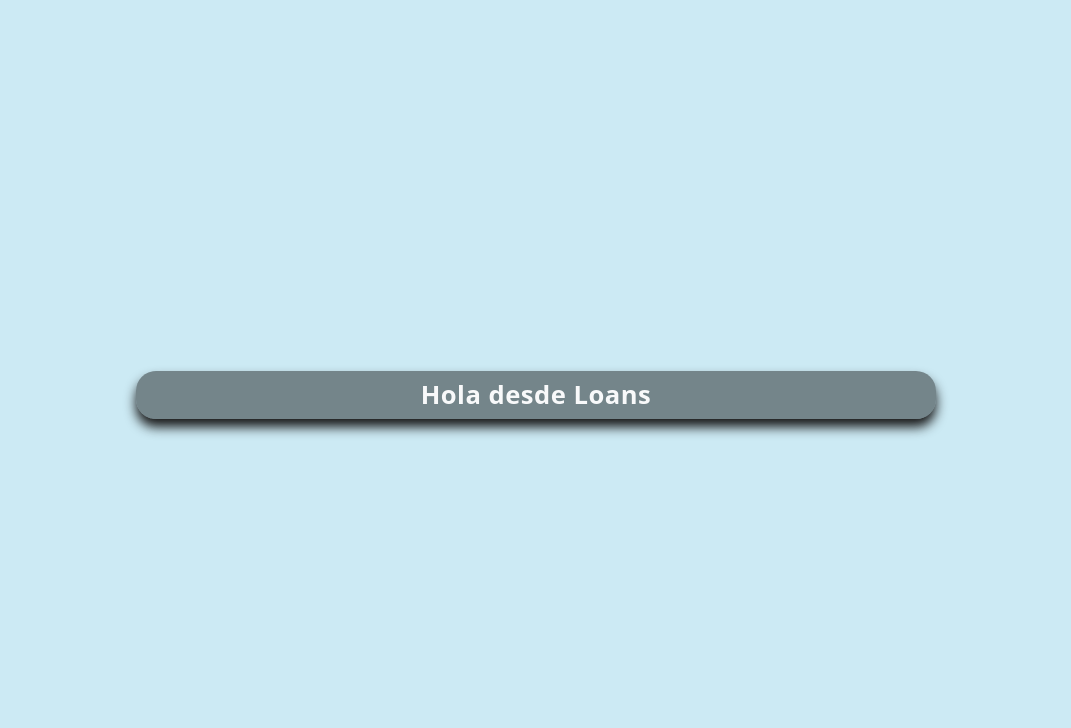
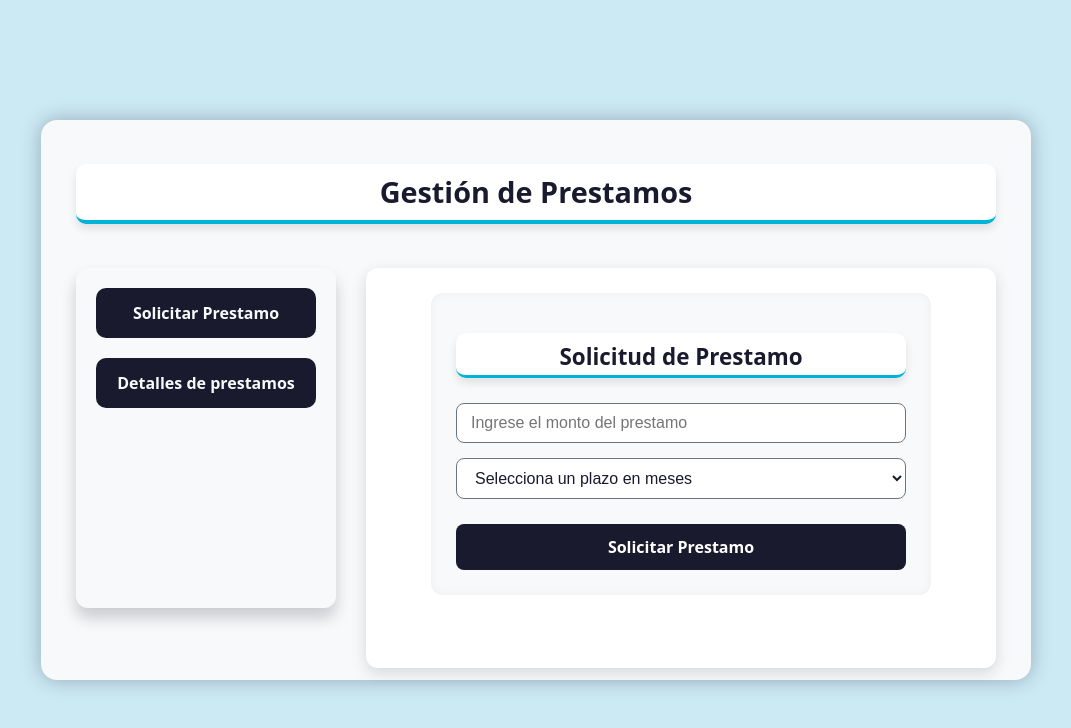
Before and after one commit to Franco-124/Proyecto_Web_Banco, a React (Vite) app: page /loans in a window 1280 px wide. Shown: the top 728 px of the page, without its empty margins (104-1175 px from the left). Built offline with nearby package versions, Linux system fonts and the light colour scheme.

Commit message:
feat: implement loan management with request and history components for enhanced user experience

```diff
--- a/src/components/Accounts/Accounts.css
+++ b/src/components/Accounts/Accounts.css
@@ -23,7 +23,7 @@
 }
 
 
-h1 {
+#accounts-container h1 {
   text-align: center;
   color: var(--color-claro);
   background-color: rgba(0, 0, 0, 0.436);
@@ -39,7 +39,7 @@ h1 {
 
 }
 
-h1:hover {
+#accounts-container h1:hover {
   transform: scale(1.01);
 }
 
--- /dev/null
+++ b/src/components/Loans/LoanHistory.jsx
@@ -0,0 +1,45 @@
+
+function LoansHistory() {
+
+    const loans_history = [
+        {
+            "monto": 2500000,
+            "plazo": "12 meses",
+            "estado": "aprobado",
+            "fecha_solicitud": "2025-01-15"
+        },
+        {
+            "monto": 1800000,
+            "plazo": "6 meses",
+            "estado": "pendiente",
+            "fecha_solicitud": "2025-03-02"
+        },
+        {
+            "monto": 1800000,
+            "plazo": "6 meses",
+            "estado": "pendiente",
+            "fecha_solicitud": "2025-03-02"
+        }
+        ];
+    return (
+        <div className="loans-history-box">
+            <h1>Historial de Préstamos</h1>
+            <div className="loans-list">
+                {loans_history.map((loan, index) => (
+                <div className="loan-card" key={index}>
+                    <div className="loan-header">
+                    <span className={`loan-status ${loan.estado}`}>{loan.estado}</span>
+                    <span className="loan-date">📅 {loan.fecha_solicitud}</span>
+                    </div>
+                    <div className="loan-body">
+                    <p><strong>Monto:</strong> ${loan.monto.toLocaleString()}</p>
+                    <p><strong>Plazo:</strong> {loan.plazo}</p>
+                    </div>
+                </div>
+                ))}
+            </div>
+        </div>
+    );
+}
+
+export default LoansHistory;
--- a/src/components/Loans/LoanRequest.jsx
+++ b/src/components/Loans/LoanRequest.jsx
@@ -0,0 +1,20 @@
+
+function LoanRequest() {
+    return  (
+        <div className="loan-form">
+            <h1>Solicitud de Prestamo</h1>
+            <input type="number" placeholder="Ingrese el monto del prestamo"/>
+            <select id="plazo-meses" name="plazo-meses" placeholder="Plazo en meses">
+                <option value="" disabled selected>Selecciona un plazo en meses</option>
+                <option value="3">3 meses</option>
+                <option value="6">6 meses</option>
+                <option value="12">12 meses</option>
+                <option value="24">24 meses</option>
+                <option value="48">48 meses</option>
+            </select>
+            <button>Solicitar Prestamo</button>
+        </div>
+    )
+}
+
+export default LoanRequest;
--- /dev/null
+++ b/src/components/Loans/Loans.css
@@ -0,0 +1,218 @@
+:root {
+  --color-principal: #0077b6;
+  --color-complementario1: #6c757d;
+  --color-complementario2: #e63946;
+  --color-oscuro: #1a1a2e;
+  --color-claro: #f8f9fa;
+  --color-acento: #00b4d8;
+}
+
+.loans-box {
+  background-color: var(--color-claro);
+  width: 920px;
+  height: 510px;
+  margin: 40px auto;
+  border-radius: 16px;
+  box-shadow: 0 0 20px rgba(26, 26, 46, 0.3);
+  padding: 25px 35px;
+  display: flex;
+  flex-direction: column;
+  align-items: center;
+}
+
+.loans-box h1 {
+  color: var(--color-oscuro);
+  font-size: 1.8rem;
+  font-weight: bold;
+  background-color: white;
+  padding: 12px 0;
+  width: 100%;
+  border-radius: 10px;
+  text-align: center;
+  box-shadow: 0 5px 8px rgba(0, 0, 0, 0.1);
+  border-bottom: 4px solid var(--color-acento);
+}
+
+.loans-content {
+  display: flex;
+  width: 100%;
+  justify-content: space-between;
+  margin-top: 25px;
+  gap: 30px;
+}
+
+.loans-menu {
+  display: flex;
+  flex-direction: column;
+  gap: 20px;
+  background-color: var(--color-claro);
+  padding: 20px;
+  border-radius: 12px;
+  min-width: 220px;
+  height: 300px;
+  box-shadow: 0 10px 15px rgba(26, 26, 46, 0.2);
+}
+
+.loans-menu button {
+  background-color: var(--color-oscuro);
+  color: var(--color-claro);
+  border: none;
+  border-radius: 10px;
+  padding: 14px 20px;
+  font-size: 1rem;
+  font-weight: 600;
+  cursor: pointer;
+  transition: all 0.3s ease;
+}
+
+.loans-menu button:hover {
+  background-color: var(--color-acento);
+  transform: translateY(-3px);
+  box-shadow: 0 5px 10px rgba(26, 26, 46, 0.2);
+}
+
+.loans-view {
+  background-color: white;
+  flex: 1;
+  border-radius: 12px;
+  box-shadow: 0 5px 15px rgba(26, 26, 46, 0.15);
+  padding: 25px;
+  display: flex;
+  flex-direction: column;
+  justify-content: flex-start;
+  align-items: center;
+  width: 500px;
+  overflow-y: auto;
+  max-height: 350px;
+  height: 100%;
+}
+
+
+.loan-form {
+  width: 100%;
+  max-width: 450px;
+  display: flex;
+  flex-direction: column;
+  gap: 15px;
+  background-color: var(--color-claro);
+  padding: 25px;
+  border-radius: 12px;
+  box-shadow: inset 0 0 10px rgba(0, 0, 0, 0.05);
+}
+
+.loan-form h1 {
+  font-size: 1.4rem;
+  color: var(--color-oscuro);
+  text-align: center;
+  margin-bottom: 10px;
+  border-bottom: 3px solid var(--color-acento);
+  padding-bottom: 5px;
+}
+
+.loan-form input,
+.loan-form select {
+  padding: 10px 14px;
+  border: 1px solid var(--color-complementario1);
+  border-radius: 8px;
+  font-size: 1rem;
+  color: var(--color-oscuro);
+  background-color: white;
+  transition: border 0.3s ease;
+}
+
+.loan-form input:focus,
+.loan-form select:focus {
+  border-color: var(--color-acento);
+  outline: none;
+}
+
+.loan-form button {
+  margin-top: 10px;
+  background-color: var(--color-oscuro);
+  color: white;
+  border: none;
+  border-radius: 8px;
+  padding: 12px;
+  font-size: 1rem;
+  font-weight: 600;
+  cursor: pointer;
+  transition: all 0.3s ease;
+}
+
+.loan-form button:hover {
+  background-color: var(--color-acento);
+  transform: translateY(-2px);
+}
+
+
+.loans-list {
+  display: flex;
+  flex-direction: row;
+  flex-wrap: wrap;
+  justify-content: flex-start;
+  gap: 15px;
+  width: 100%;
+  margin-top: 10px;
+  padding: 10px;
+  max-width: 450px;
+}
+
+.loan-card {
+  background-color: white;
+  border-radius: 12px;
+  padding: 15px;
+  box-shadow: 0 4px 10px rgba(26, 26, 46, 0.15);
+  border-left: 6px solid var(--color-acento);
+  transition: all 0.3s ease;
+  display: flex;
+  flex-direction: column;
+  width: 180px;
+  margin-bottom: 10px;
+}
+
+.loan-card:hover {
+  transform: translateY(-3px);
+  box-shadow: 0 6px 14px rgba(0, 119, 182, 0.3);
+  border-left-color: var(--color-complementario2);
+}
+
+.loan-header {
+  display: flex;
+  flex-direction: column;
+  align-items: flex-start;
+  gap: 8px;
+  margin-bottom: 10px;
+}
+
+.loan-status {
+  font-weight: 600;
+  padding: 4px 8px;
+  border-radius: 6px;
+  color: white;
+  text-transform: capitalize;
+  font-size: 0.8rem;
+}
+
+.loan-status.aprobado {
+  background-color: #2e8b57;
+}
+
+.loan-status.pendiente {
+  background-color: #f1c40f;
+  color: #1a1a2e;
+}
+
+.loan-status.rechazado {
+  background-color: var(--color-complementario2);
+}
+
+.loan-date {
+  font-size: 0.8rem;
+  color: var(--color-complementario1);
+}
+
+.loan-body p {
+  margin: 3px 0;
+  color: var(--color-oscuro);
+  font-size: 0.85rem;
+}
--- a/src/components/Loans/Loans.jsx
+++ b/src/components/Loans/Loans.jsx
@@ -1,9 +1,28 @@
-function Loan(){
-    return (
-        <div id="loans">
-            <h1>Hola desde Loans</h1>
+
+import LoansApply from "./LoanRequest";
+import LoansHistory from "./LoanHistory";
+import { useState } from "react";
+import "./Loans.css";
+function Loans() {
+  const [view, setView] = useState("loans-apply");
+
+  return (
+    <div className="loans-box">
+      <h1>Gestión de Prestamos</h1>
+
+      <div className="loans-content">
+        <div className="loans-menu">
+          <button onClick={() => setView("loans-apply")}>Solicitar Prestamo</button>
+          <button onClick={() => setView("loans-history")}>Detalles de prestamos</button>
         </div>
-    )
+
+        <div className="loans-view">
+          {view === "loans-apply" && <LoansApply />}
+          {view === "loans-history" && <LoansHistory />}
+        </div>
+      </div>
+    </div>
+  );
 }
 
-export default Loan;
+export default Loans;
```
Also changed, not shown: src/components/Loans/LoanList.jsx (deleted).
